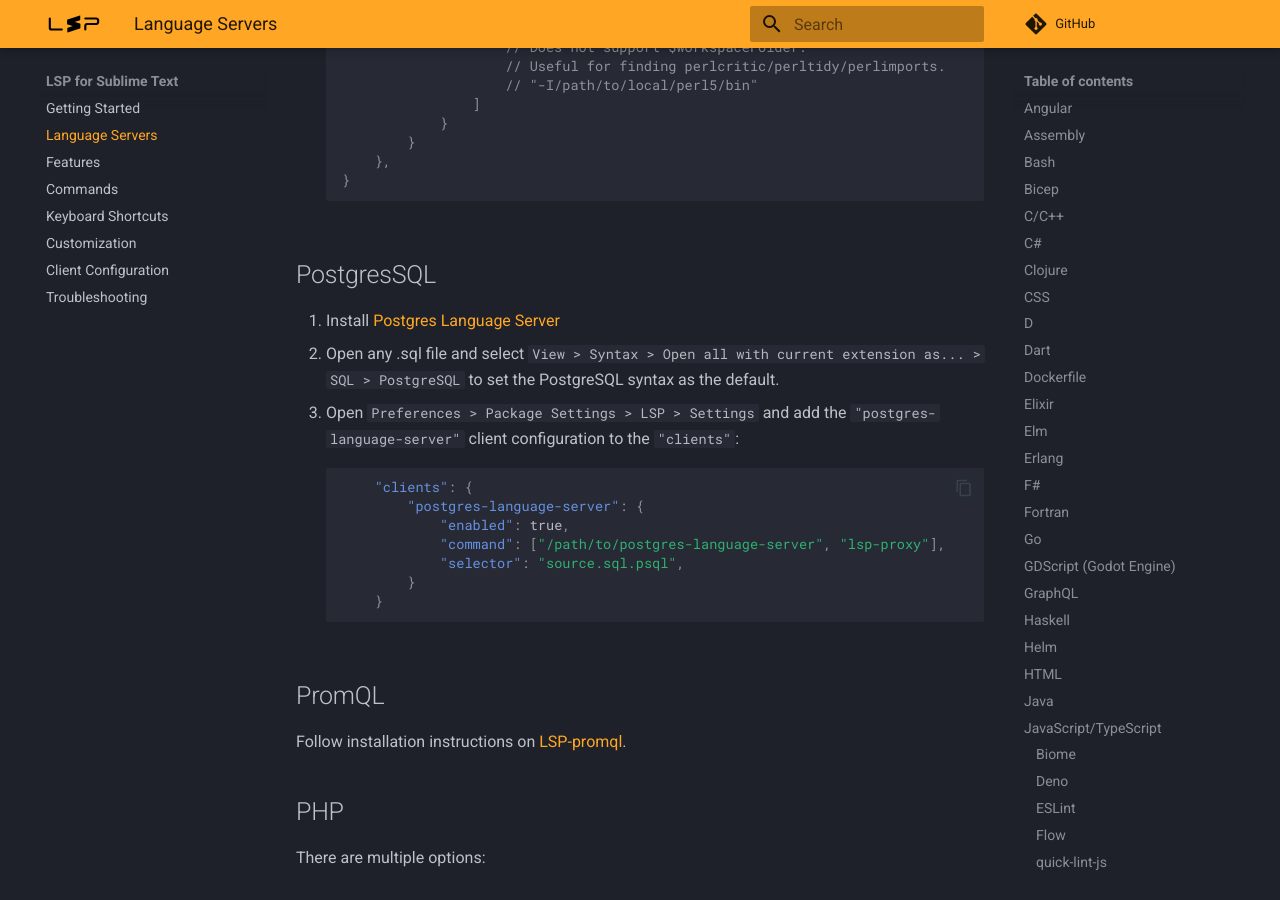
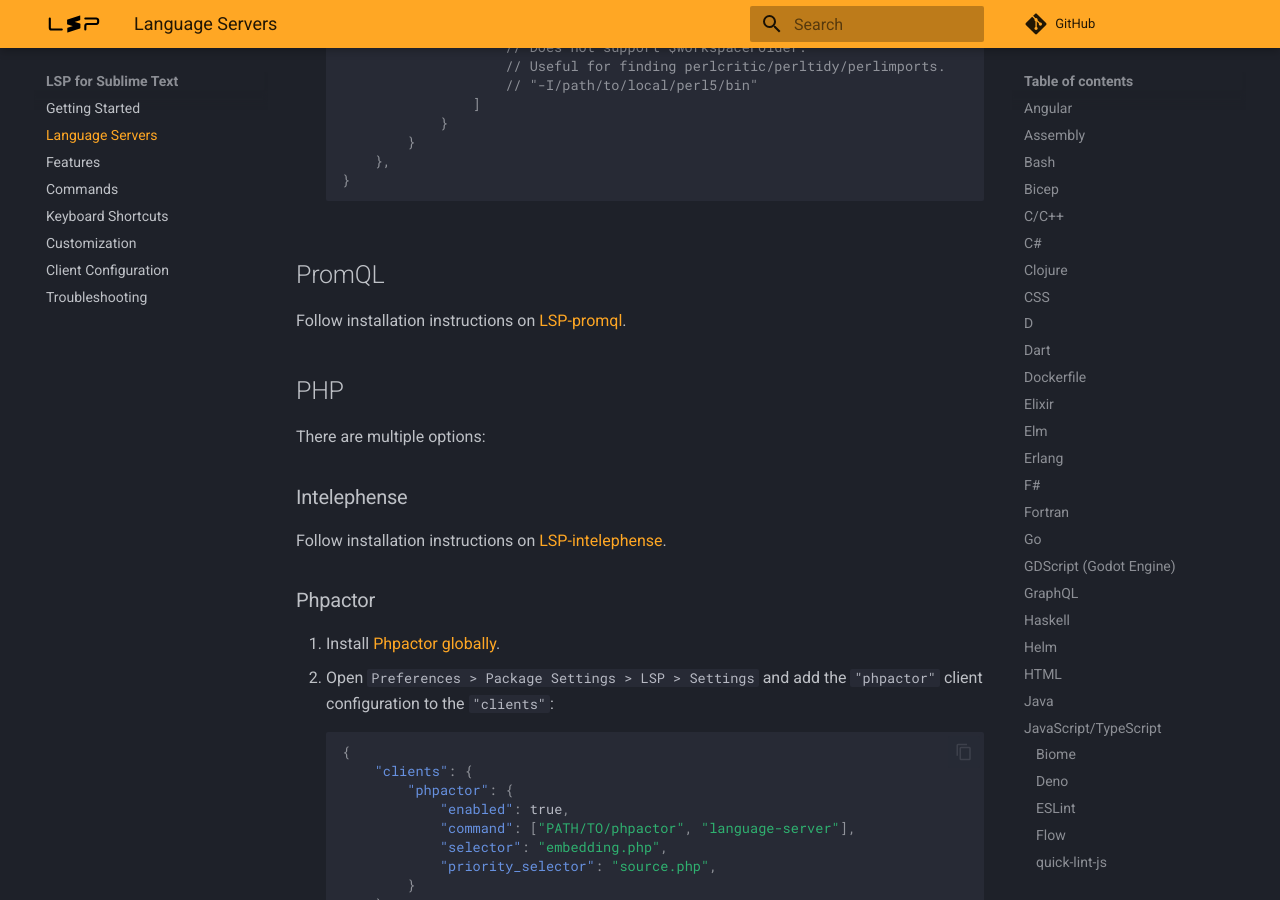
Before and after one commit to sublimelsp/LSP, an MkDocs documentation site: the page built from docs/src/language_servers.md, in a window 1280 px wide and 900 px high, scrolled down 12951 px. Built offline with MkDocs 1.6.1 and Material for MkDocs 9.7.7, drawn with Linux system fonts in a browser that asks for light colours; comment, search, counter and statistics services are not loaded; some of the changed text lies outside the part shown.

Commit message:
Reorganize PostgreSQL section in language_servers.md (#2675)
* Reorganize PostgreSQL section in language_servers.md

* code review comment

* add comma to a missing place

* remove "for example"

* Update docs/src/language_servers.md

````diff
--- a/docs/src/language_servers.md
+++ b/docs/src/language_servers.md
@@ -532,22 +532,6 @@
     }
     ```
 
-## PostgresSQL
-
-1. Install [Postgres Language Server](https://pg-language-server.com/latest/manual_installation/)
-2. Open any .sql file and select `View > Syntax > Open all with current extension as... > SQL > PostgreSQL` to set the PostgreSQL syntax as the default.
-3. Open `Preferences > Package Settings > LSP > Settings` and add the `"postgres-language-server"` client configuration to the `"clients"`:
-
-    ```jsonc
-        "clients": {
-            "postgres-language-server": {
-                "enabled": true,
-                "command": ["/path/to/postgres-language-server", "lsp-proxy"],
-                "selector": "source.sql.psql",
-            }
-        }
-    ```
-
 ## PromQL
 
 Follow installation instructions on [LSP-promql](https://github.com/prometheus-community/sublimelsp-promql).
@@ -861,6 +845,25 @@
     }
     ```
 
+## SQL
+
+### PostgreSQL
+
+1. Install the [Postgres Language Server](https://pg-language-server.com/latest/manual_installation/).
+2. Open `Preferences > Package Settings > LSP > Settings` and add the `"postgres-language-server"` client configuration to the `"clients"`:
+
+    ```jsonc
+        "clients": {
+            "postgres-language-server": {
+                "enabled": true,
+                "command": ["/path/to/postgres-language-server", "lsp-proxy"],
+                "selector": "source.sql.psql",
+            }
+        }
+    ```
+
+!!! info "Ensure that the PostgreSQL syntax is applied to the relevant files by selecting `View > Syntax > SQL > PostgreSQL`"
+
 ## Stylelint
 
 Follow installation instructions on [LSP-stylelint](https://github.com/sublimelsp/LSP-stylelint).
@@ -916,7 +919,7 @@
         "clients": {
             "jag": {
                 "enabled": true,
-                "command": ["jag" "lsp"],
+                "command": ["jag", "lsp"],
                 "selector": "source.toit"
             }
         }
````
